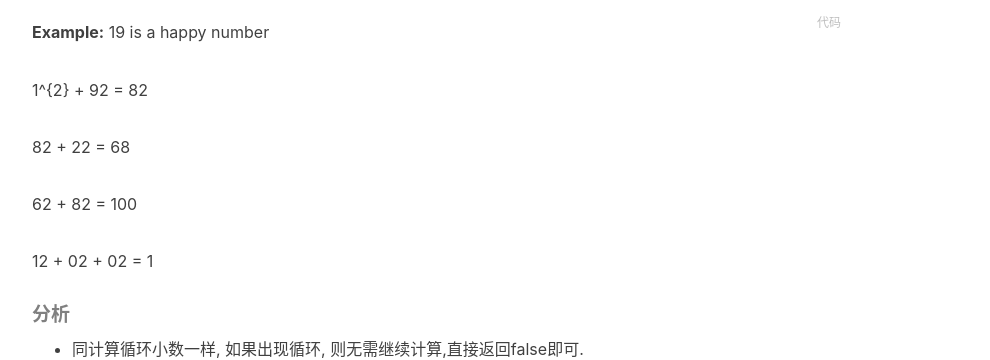
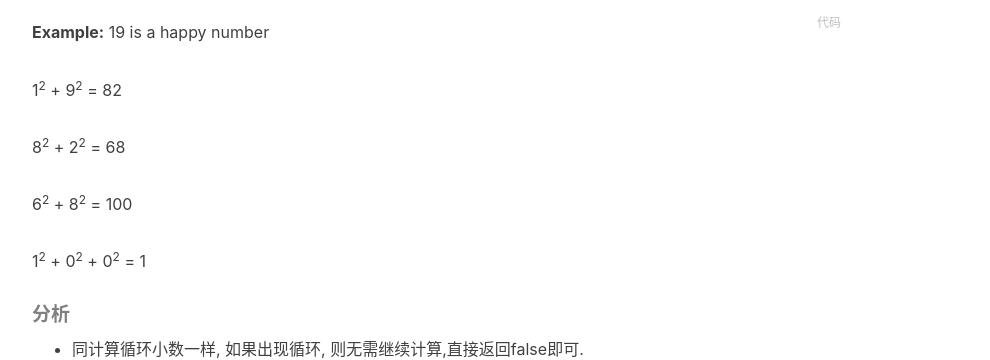
Before and after one commit to johnnwyw/johnnwyw.github.io, a Jekyll site: the page built from _posts/2016-05-13-leetcode 202 Happy Number.markdown, in a window 1280 px wide and 900 px high, scrolled down 671 px. Shown: the part 182-542 px from the top of the window, without its empty margins (233-1223 px from the left). Built offline with Jekyll 4.4.1, drawn with Linux system fonts in a browser that asks for light colours; nearby versions of some CDN libraries; comment, search, counter and statistics services are not loaded.

Commit message:
leetcode202

```diff
--- a/_posts/2016-05-13-leetcode 202 Happy Number.markdown
+++ b/_posts/2016-05-13-leetcode 202 Happy Number.markdown
@@ -25,13 +25,13 @@ A happy number is a number defined by the following process: Starting with any p
 
 **Example:** 19 is a happy number
 
-1^{2} + 92 = 82
+1<sup>2</sup> + 9<sup>2</sup> = 82
 
-82 + 22 = 68
+8<sup>2</sup> + 2<sup>2</sup> = 68
 
-62 + 82 = 100
+6<sup>2</sup> + 8<sup>2</sup> = 100
 
-12 + 02 + 02 = 1
+1<sup>2</sup> + 0<sup>2</sup> + 0<sup>2</sup> = 1
 
 
 ##### 分析
```
